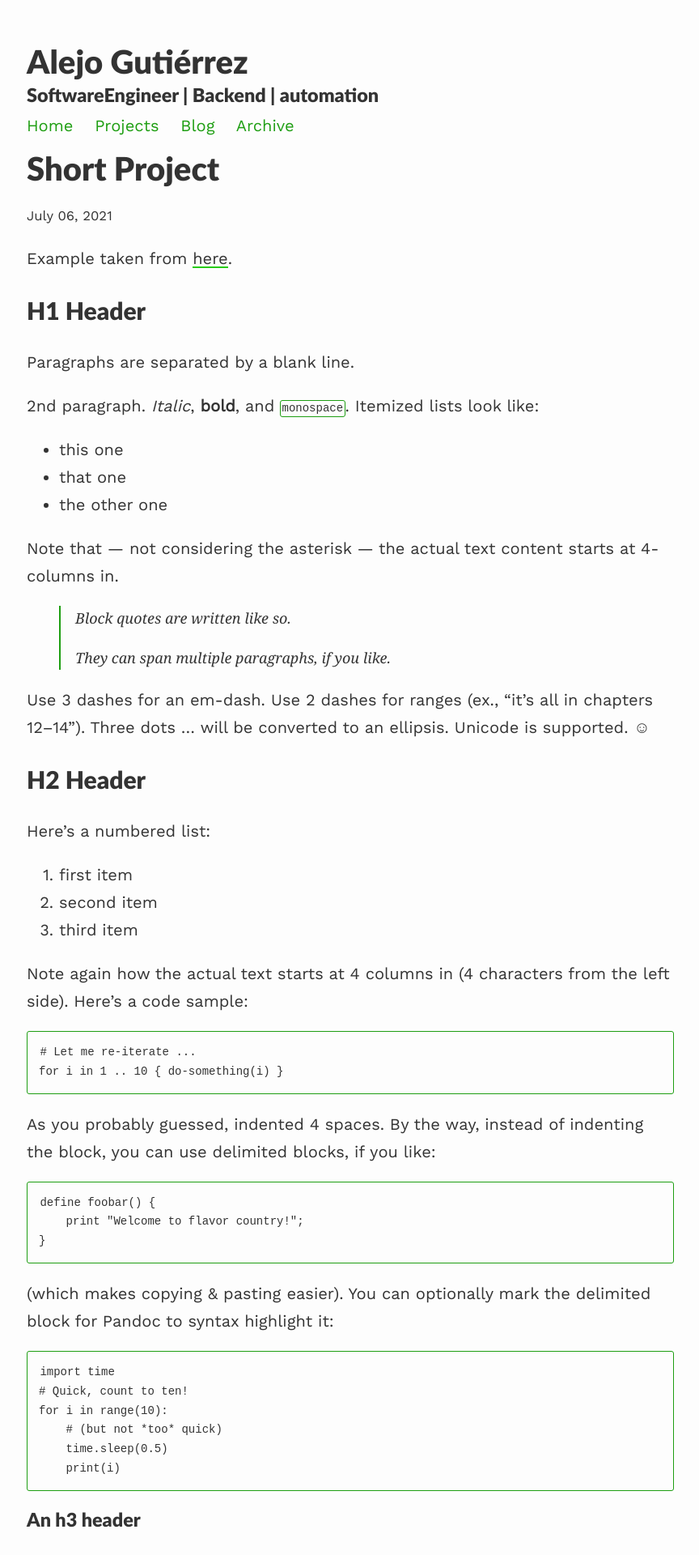
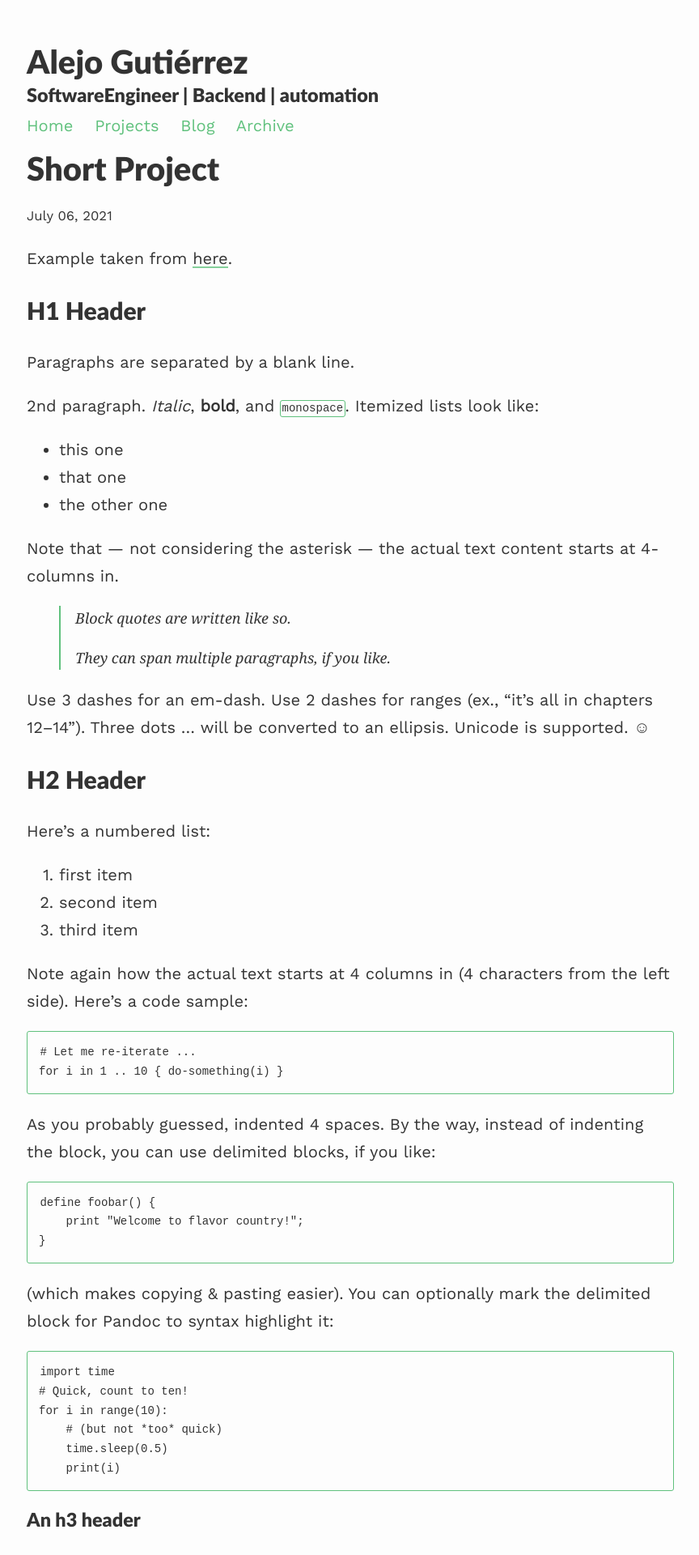
Before and after one commit to alejogtz/Portfolio, a Jekyll site: the page built from _projects/1_project.md, in a window 1280 px wide. Shown: the top 1920 px of the page at 81% size, without its empty margins (207-1071 px from the left). Built offline with Jekyll 4.4.1, drawn with Linux system fonts in a browser that asks for light colours; nearby versions of some CDN libraries.

```diff
--- a/assets/css/_sass/variables.scss
+++ b/assets/css/_sass/variables.scss
@@ -8,7 +8,7 @@ $spacing-unit:     30px;
 $light-gray: gray;
 $text-color:       #333;
 $background-color: #fdfdfd;
-$brand-color:      #1e9e12;
+$brand-color:      #60c17d;
 
 // Color scheme for light
 $body-bg: #fdfdfd;
```
